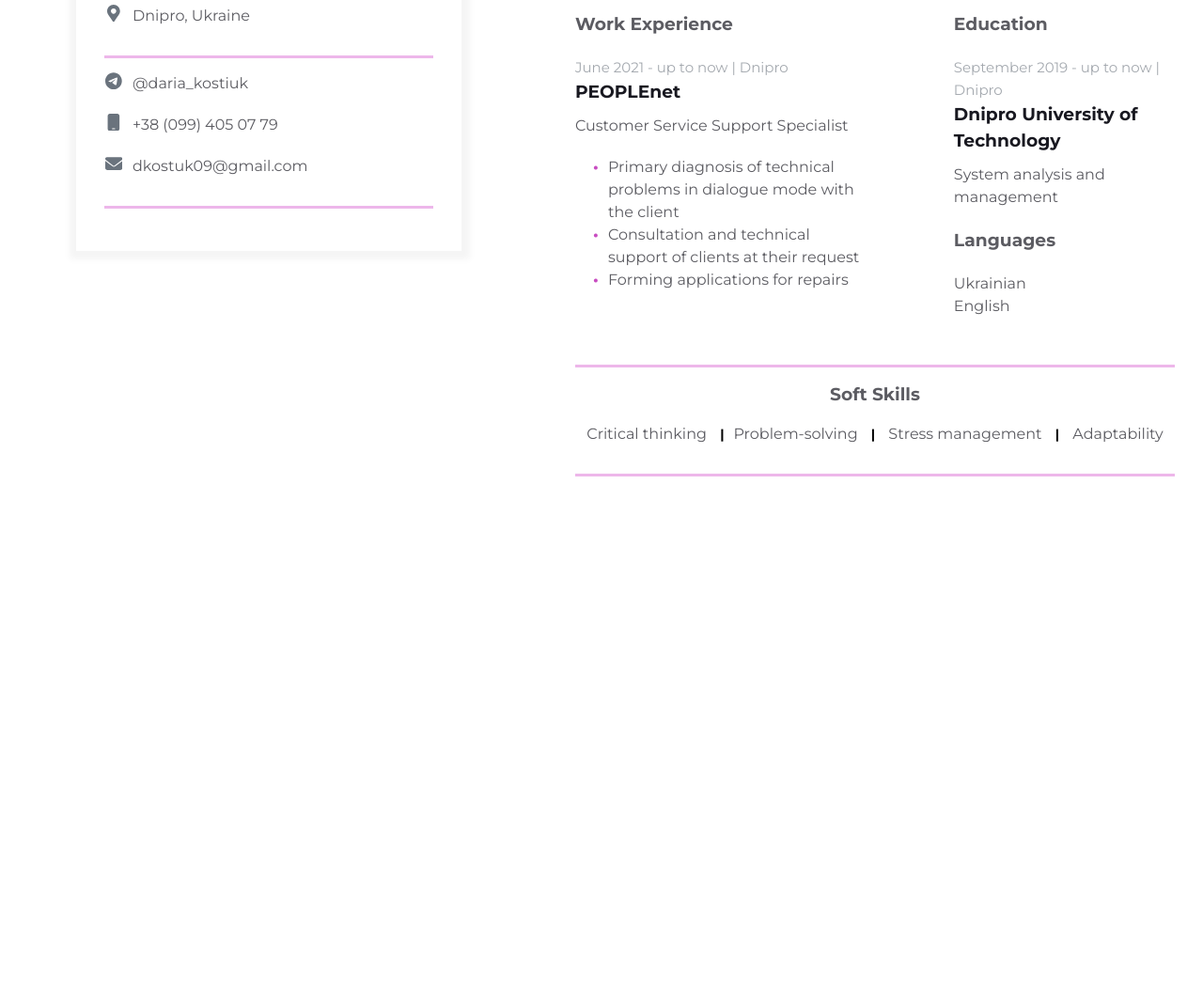
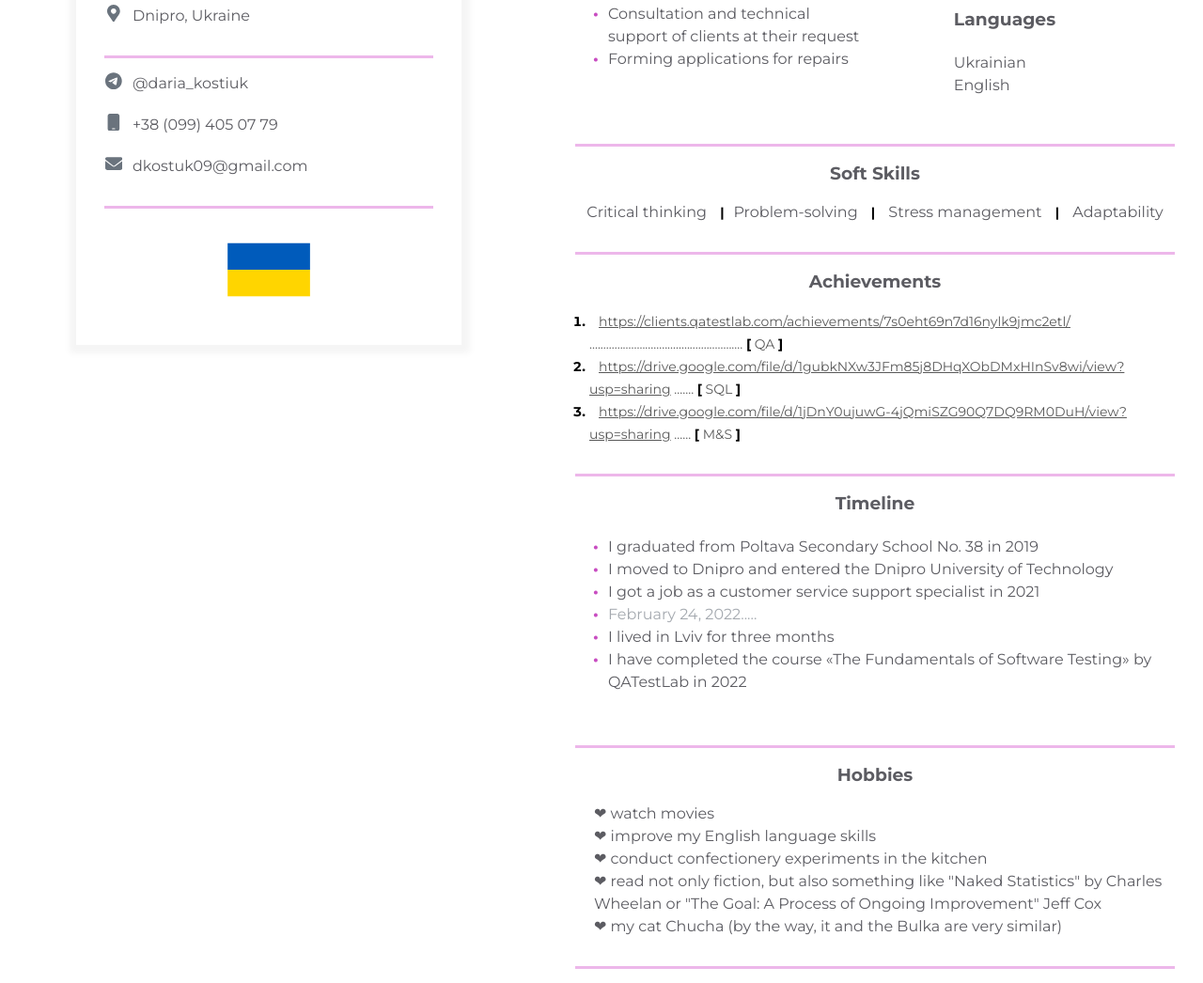
Before and after one commit to daria-kostiuk/homepage, a plain HTML site: page index.html in a window 1280 px wide. Shown: the part 562-1608 px from the top of the page at 94% size. Before the commit the page ends 1084 px from the top, so only its background shows below. Drawn offline with Linux system fonts and the light colour scheme.

Commit message:
Added timeline and hobbies blocks

```diff
--- a/index.html
+++ b/index.html
@@ -8,7 +8,6 @@
     <meta name="viewport" content="width=device-width, initial-scale=1" />
   </head>
   <body>
-
         <main>
             <div class="resume">
                 <div class="container">
@@ -20,10 +19,6 @@
                                     <img class="contact-info__avatar" src="assets/avatar.png" alt="Avatar">
                                 </div>
                             </div>
-
-
-
-
                         </div>
                     </div>
                     <div class="resume__block">
@@ -37,7 +32,7 @@
                             </div>
                             <span>20 years</span>
                         </a>
-                <a href="" rel="author" class="contact-info__item">
+                        <a href="https://www.nmu.org.ua/ua/" rel="author" class="contact-info__item">
                             <div class="contact-info__item-icon-wrapper">
                                 <svg class="contact-info__item-icon" xmlns="http://www.w3.org/2000/svg" viewBox="0 0 640 512">
                                     <path
@@ -47,7 +42,7 @@
                             </div>
                             <span>NTU DP</span>
                         </a>
-                <a href="" rel="author" class="contact-info__item">
+                        <a href="https://goo.gl/maps/1VDNbcUmpRuTZskEA" rel="author" class="contact-info__item">
                             <div class="contact-info__item-icon-wrapper">
                             <svg class="contact-info__item-icon" xmlns="http://www.w3.org/2000/svg" viewBox="0 0 384 512">
                                 <path
@@ -61,7 +56,7 @@
 
                     <div class="resume__block">
                         <div class="contact-info__block">
-                    <a href="" rel="author" class="contact-info__item">
+                            <a href="https://t.me/daria_kostiuk" rel="author" class="contact-info__item">
                                 <div class="contact-info__item-icon-wrapper">
                                     <svg class="contact-info__item-icon" xmlns="http://www.w3.org/2000/svg" viewBox="0 0 496 512">
                                         <path
@@ -72,7 +67,7 @@
                                 <span>@daria_kostiuk</span>
                             </a>
 
-                    <a href="" rel="author" class="contact-info__item">
+                            <a href="tel:+380994050779" rel="author" class="contact-info__item">
                                 <div class="contact-info__item-icon-wrapper">
                                     <svg class="contact-info__item-icon" xmlns="http://www.w3.org/2000/svg" viewBox="0 0 384 512">
                                     <path
@@ -83,7 +78,7 @@
                                 <span>+38 (099) 405 07 79</span>
                             </a>
 
-                    <a href="" rel="author" class="contact-info__item">
+                            <a href="mailto:dkostuk09@gmail.com" rel="author" class="contact-info__item">
                                 <div class="contact-info__item-icon-wrapper">
                                     <svg class="contact-info__item-icon" xmlns="http://www.w3.org/2000/svg" viewBox="0 0 512 512">
                                         <path
@@ -93,6 +88,11 @@
                                 </div>
                                 <span>dkostuk09@gmail.com</span>
                             </a>
+                        </div>
+                    </div>
+                    <div class="contact-info__block">
+                        <div class="contact-info__block contact-info__block--center">
+                            <img class="contact-info__flag" src="assets/ukraine.png" alt="Ukraine">
                         </div>
                     </div>
                 </div>
@@ -118,39 +118,6 @@
                                 My goal is to get training in Binary Studio Academy and to get a job where I can use received skills and knowledge.
                                 I like to learn and be useful.
                             </p>
-                    </div>
-                    </div>
-                </div>
-                <div class="container">
-                    <div class="resume__block">
-                    <div class="skills">
-                        <h3 class="skills__header">Achievements</h3>
-
-                        <ol class="projects_list">
-                            <li class="project_item">
-                                <span class="project">
-                                    <a href="https://clients.qatestlab.com/achievements/7s0eht69n7d16nylk9jmc2etl" class="project_link">https://clients.qatestlab.com/achievements/7s0eht69n7d16nylk9jmc2etl/</a>
-                                    .......................................................
-                                    <span class="project_bracket">[</span> QA <span class="project_bracket">]</span>
-                                </span>
-                            </li>
-                            <li class="project_item">
-                                <span class="project">
-                                    <a href="https://drive.google.com/file/d/1gubkNXw3JFm85j8DHqXObDMxHInSv8wi/view?usp=sharing" class="project_link">https://drive.google.com/file/d/1gubkNXw3JFm85j8DHqXObDMxHInSv8wi/view?usp=sharing</a>
-                                    .......
-                                    <span class="project_bracket">[</span> SQL <span class="project_bracket">]</span>
-                                </span>
-                            </li>
-                            <li class="project_item">
-                                <span class="project">
-                                    <a href="https://drive.google.com/file/d/1jDnY0ujuwG-4jQmiSZG90Q7DQ9RM0DuH/view?usp=sharing" class="project_link">https://drive.google.com/file/d/1jDnY0ujuwG-4jQmiSZG90Q7DQ9RM0DuH/view?usp=sharing</a>
-                                    ......
-                                    <span class="project_bracket">[</span> M&S <span class="project_bracket">]</span>
-                                </span>
-                            </li>
-                        </ol>
-
-
                         </div>
                     </div>
                 </div>
@@ -213,7 +180,73 @@
                     <div class="resume__block">
                         <div class="skills">
                             <h3 class="skills__header">Soft Skills</h3>
-                        <p class="skills__text">Critical thinking <span class="project_bracket"> | </span>Problem-solving <span class="project_bracket"> | </span> Stress management <span class="project_bracket"> | </span> Adaptability</p>
+                            <p class="skills__text">Critical thinking <span class="skills__header_bracket"> | </span>Problem-solving <span class="skills__header_bracket"> | </span> Stress management <span class="skills__header_bracket"> | </span> Adaptability</p>
+                        </div>
+                    </div>
+                </div>
+                <div class="container">
+                    <div class="resume__block">
+                        <div class="skills">
+                            <h3 class="skills__header">Achievements</h3>
+
+                            <ol class="projects_list">
+                                <li class="project_item">
+                                    <span class="project">
+                                        <a href="https://clients.qatestlab.com/api/common/certificate/5qle616tg0c8jkjcwn1qmu04l.pdf" class="project_link">https://clients.qatestlab.com/achievements/7s0eht69n7d16nylk9jmc2etl/</a>
+                                        .......................................................
+                                        <span class="project_bracket">[</span> QA <span class="project_bracket">]</span>
+                                    </span>
+                                </li>
+                                <li class="project_item">
+                                    <span class="project">
+                                        <a href="https://drive.google.com/file/d/1gubkNXw3JFm85j8DHqXObDMxHInSv8wi/view?usp=sharing" class="project_link">https://drive.google.com/file/d/1gubkNXw3JFm85j8DHqXObDMxHInSv8wi/view?usp=sharing</a>
+                                        .......
+                                        <span class="project_bracket">[</span> SQL <span class="project_bracket">]</span>
+                                    </span>
+                                </li>
+                                <li class="project_item">
+                                    <span class="project">
+                                        <a href="https://drive.google.com/file/d/1jDnY0ujuwG-4jQmiSZG90Q7DQ9RM0DuH/view?usp=sharing" class="project_link">https://drive.google.com/file/d/1jDnY0ujuwG-4jQmiSZG90Q7DQ9RM0DuH/view?usp=sharing</a>
+                                        ......
+                                        <span class="project_bracket">[</span> M&S <span class="project_bracket">]</span>
+                                    </span>
+                                </li>
+                            </ol>
+
+
+                        </div>
+                    </div>
+                </div>
+                <div class="container">
+                    <div class="resume__block">
+                        <div class="skills">
+                            <h3 class="skills__header">Timeline</h3>
+                            <div class="experiences__company-project">
+
+                                <ul class="experiences__company-project-responsibilities">
+                                <li>I graduated from Poltava Secondary School No. 38 in 2019</li>
+                                <li>I moved to Dnipro and entered the Dnipro University of Technology</li>
+                                <li>I got a job as a customer service support specialist in 2021</li>
+                                <li class="timeline_milestone">February 24, 2022.....</li>
+                                <li>I lived in Lviv for three months</li>
+                                <li>I have completed the course «The Fundamentals of Software Testing» by QATestLab in 2022</li>
+                                </ul>
+                            </div>
+                        </div>
+                    </div>
+                </div>
+                <div class="container">
+                    <div class="resume__block">
+                        <div class="skills">
+                            <h3 class="skills__header">Hobbies</h3>
+                            <div class="experiences__company-project-responsibilities">
+                                <p>&#10084 watch movies</p>
+                                <p>&#10084 improve my English language skills</p>
+                                <p>&#10084 conduct confectionery experiments in the kitchen</p>
+                                <p>&#10084 read not only fiction, but also something like "Naked Statistics" by Charles Wheelan or "The Goal: A Process of Ongoing Improvement" Jeff Cox</p>
+                                <p>&#10084 my cat Chucha (by the way, it and the Bulka are very similar)</p>
+                                </ul>
+                            </div>
                         </div>
                     </div>
                 </div>
--- a/styles.css
+++ b/styles.css
@@ -98,6 +98,7 @@ body {
 
   .contact-info__block--center {
       justify-content: center;
+      align-items: center;
 
   }
 
@@ -303,12 +304,23 @@ body {
 .project_link {
     margin-left: 10px;
 }
-.project_bracket {
+.project_bracket,.skills__header_bracket {
     font-style: normal;
     font-weight: 700;
     font-size: 14px;
     line-height: 24px;
     color: #000000;
     display: inline-block;
+}
+.skills__header_bracket {
     margin: 0 10px;
+
 }
+.contact-info__flag {
+    width: 100px;
+
+}
+
+.timeline_milestone {
+    color: var(--durability-text-color);
+}
```
Also changed, not shown: assets/ukraine.png (added). Lines whose indentation alone changed are shown as unchanged.
